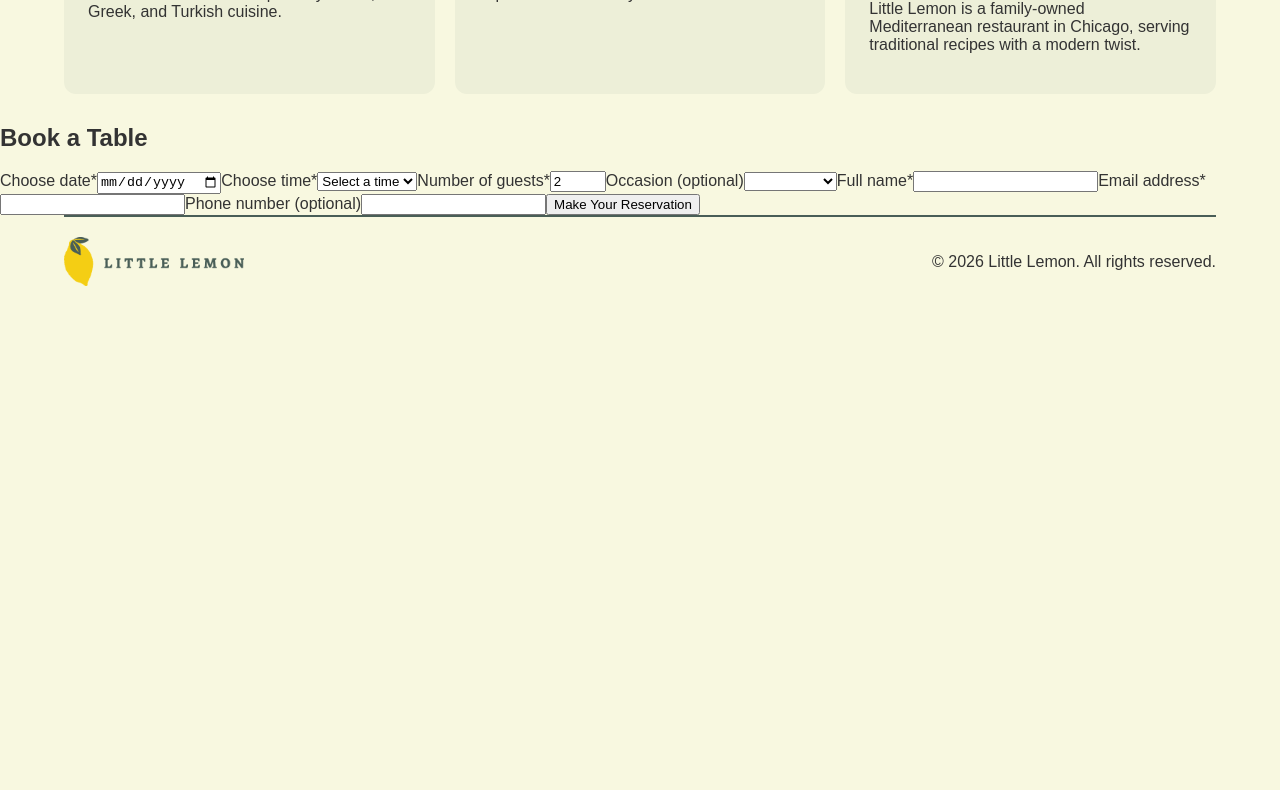
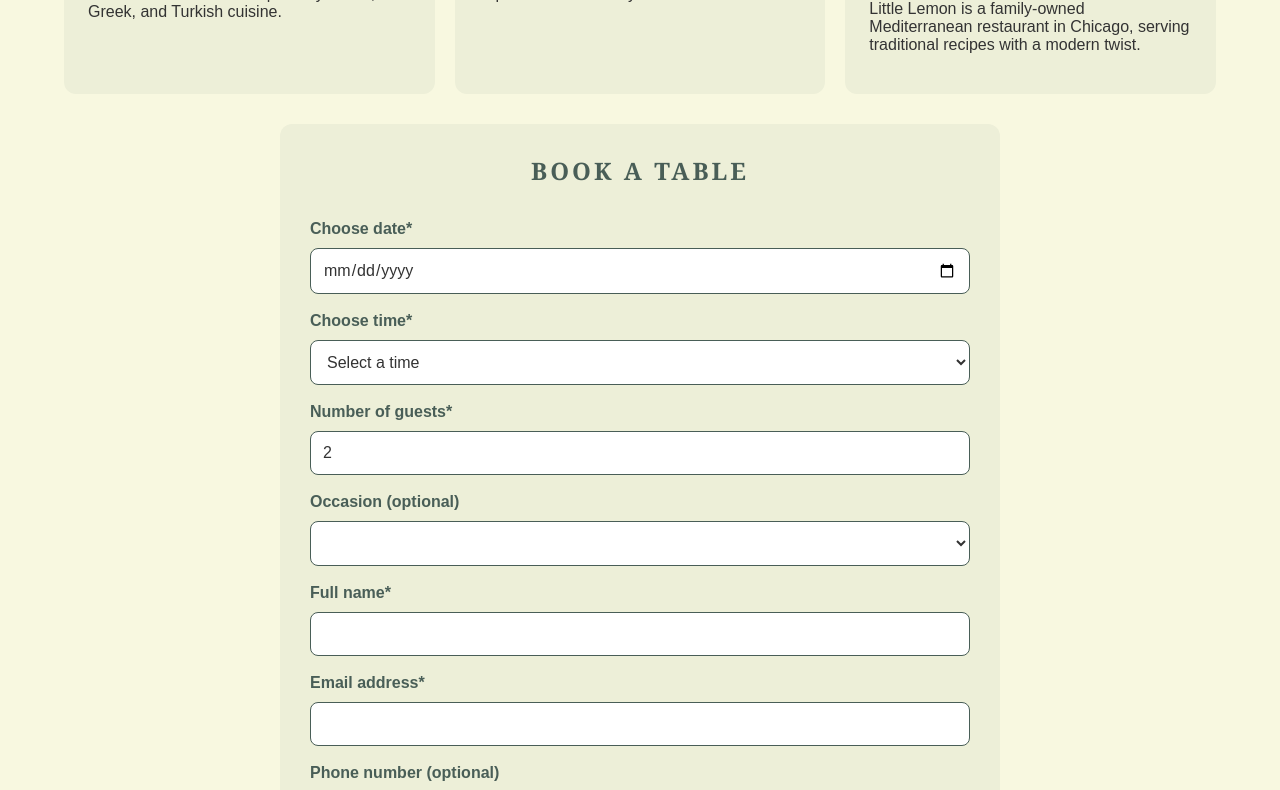
Before and after one commit to robdesh72/little-lemon, a React (Create React App) app: page / in a window 1280 px wide. Shown: the part 900-1690 px from the top of the page. Before the commit the page ends 1207 px from the top, so only its background shows below. Built offline with nearby package versions, Linux system fonts and the light colour scheme.

Commit message:
Polish booking form and confirmation page

```diff
--- a/src/App.css
+++ b/src/App.css
@@ -44,7 +44,7 @@ nav a {
   color: white;
   text-decoration: none;
   font-size: 18px;
-    font-family: Cambria, Cochin, Georgia, Times, 'Times New Roman', serif;
+  font-family: Cambria, Cochin, Georgia, Times, "Times New Roman", serif;
   font-weight: bold;
   text-transform: uppercase;
   letter-spacing: 3px;
@@ -63,10 +63,9 @@ nav a:hover {
 /* Promotional banner styling */
 
 .promotion {
-    background-image: linear-gradient(
-        rgba(0, 0, 0, 0.5),
-        rgba(0, 0, 0, 0.5)
-    ), url("../public/images/banner.jpg");
+  background-image:
+    linear-gradient(rgba(0, 0, 0, 0.5), rgba(0, 0, 0, 0.5)),
+    url("../public/images/banner.jpg");
 
   background-size: cover;
   background-position: center;
@@ -87,7 +86,8 @@ nav a:hover {
   padding: 12px 20px;
   border-radius: 8px;
   margin-top: 10px;
-    transition: background-color 0.5s ease-in-out,
+  transition:
+    background-color 0.5s ease-in-out,
     color 0.5s ease-in-out;
 }
 
@@ -124,7 +124,7 @@ nav a:hover {
 /* Content card title styling */
 
 .content-cards h2 {
-    font-family: Cambria, Cochin, Georgia, Times, 'Times New Roman', serif;
+  font-family: Cambria, Cochin, Georgia, Times, "Times New Roman", serif;
   font-weight: bold;
   text-transform: uppercase;
   letter-spacing: 3px;
@@ -216,3 +216,179 @@ footer {
     font-size: 14px;
   }
 }
+
+/* Booking form styling */
+
+.booking-section {
+  max-width: 720px;
+  margin: 0 auto 40px;
+  padding: 0 20px;
+}
+
+.booking-section form {
+  display: grid;
+  grid-template-columns: 1fr;
+  gap: 10px;
+  background-color: #edefd8;
+  padding: 30px;
+  border-radius: 12px;
+}
+
+.booking-section h2 {
+  margin: 0 0 15px;
+  color: #495e57;
+  font-family: Cambria, Cochin, Georgia, Times, "Times New Roman", serif;
+  text-align: center;
+  text-transform: uppercase;
+  letter-spacing: 3px;
+}
+
+.booking-section label {
+  font-weight: bold;
+  color: #495e57;
+  margin-top: 8px;
+}
+
+.booking-section input,
+.booking-section select {
+  box-sizing: border-box;
+  width: 100%;
+  min-width: 0;
+  padding: 12px;
+  border: 1px solid #495e57;
+  border-radius: 8px;
+  background-color: white;
+  color: #333333;
+  font: inherit;
+}
+
+.booking-section input:focus-visible,
+.booking-section select:focus-visible,
+.booking-section button:focus-visible {
+  outline: 3px solid #495e57;
+  outline-offset: 3px;
+}
+
+.booking-section button {
+  margin-top: 15px;
+  padding: 14px 20px;
+  border: none;
+  border-radius: 8px;
+  background-color: #f4ce14;
+  color: #333333;
+  font: inherit;
+  font-weight: bold;
+  cursor: pointer;
+  transition:
+    background-color 0.5s ease-in-out,
+    color 0.5s ease-in-out;
+}
+
+.booking-section button:hover {
+  background-color: #495e57;
+  color: white;
+}
+
+.booking-section [role="alert"] {
+  margin: 5px 0 0;
+  color: #9b1c1c;
+  font-weight: bold;
+}
+
+/* Smooth scrolling for page navigation */
+
+html {
+  scroll-behavior: smooth;
+}
+
+@media (prefers-reduced-motion: reduce) {
+  html {
+    scroll-behavior: auto;
+  }
+}
+
+/* Booking confirmation page */
+
+.confirmation-page {
+  min-height: 100vh;
+  box-sizing: border-box;
+  display: flex;
+  flex-direction: column;
+  justify-content: center;
+  align-items: center;
+  padding: 30px 20px;
+}
+
+.confirmation-page > h1,
+.confirmation-page > p,
+.confirmation-page > h2,
+.confirmation-page > ul,
+.confirmation-page > a {
+  width: 100%;
+  max-width: 520px;
+  box-sizing: border-box;
+}
+
+.confirmation-page h1 {
+  margin: 0 0 15px;
+  color: #495e57;
+  font-family: Cambria, Cochin, Georgia, "Times New Roman", serif;
+  font-size: 32px;
+  text-align: center;
+  text-transform: uppercase;
+  letter-spacing: 3px;
+}
+
+.confirmation-page > p {
+  text-align: center;
+  margin: 0 0 25px;
+}
+
+.confirmation-page h2 {
+  color: #495e57;
+  font-size: 20px;
+  margin: 0 0 15px;
+}
+
+.confirmation-page ul {
+  margin: 0 0 25px;
+  padding: 25px 25px 25px 45px;
+  background-color: #edefd8;
+  border-radius: 12px;
+  line-height: 1.9;
+  overflow-wrap: anywhere;
+  list-style: none;
+  padding-left: 25px;
+}
+
+.confirmation-page > a {
+  display: block;
+  width: fit-content;
+  max-width: 100%;
+  padding: 14px 20px;
+  border-radius: 8px;
+  background-color: #f4ce14;
+  color: #333333;
+  font-weight: bold;
+  text-align: center;
+  text-decoration: none;
+  transition:
+    background-color 0.5s ease-in-out,
+    color 0.5s ease-in-out;
+}
+
+.confirmation-page > a:hover {
+  background-color: #495e57;
+  color: white;
+}
+
+.confirmation-page > a:focus-visible {
+  outline: 3px solid #495e57;
+  outline-offset: 3px;
+}
+
+@media (prefers-reduced-motion: reduce) {
+  .confirmation-page > a {
+    transition: none;
+  }
+}
--- a/src/App.js
+++ b/src/App.js
@@ -16,10 +16,16 @@ function BookingPage({ availableTimes, dispatch }) {
   const navigate = useNavigate();
 
   function submitForm(formData) {
-    if (window.submitAPI(formData)) {
-      navigate("/confirmed");
-    }
+  const bookingSucceeded = window.submitAPI(formData);
+
+  if (bookingSucceeded) {
+    navigate("/confirmed", {
+      state: { reservation: formData },
+    });
   }
+
+  return bookingSucceeded;
+}
 
   return (
     <BookingForm
@@ -50,7 +56,7 @@ function App() {
                 />
               </header>
 
-              <nav>
+              <nav aria-label="Main navigation">
                 <ul>
                   <li>
                     <a href="#home">Home</a>
--- a/src/components/BookingForm.js
+++ b/src/components/BookingForm.js
@@ -1,5 +1,5 @@
 import { useState } from "react";
-const today = new Date().toLocaleDateString("en-CA");
+const today = new Date().toLocaleDateString("sv-SE");
 function BookingForm({ availableTimes, dispatch, submitForm }) {
   const [selectedDate, setSelectedDate] = useState("");
   const [selectedTime, setSelectedTime] = useState("");
@@ -8,6 +8,7 @@ function BookingForm({ availableTimes, dispatch, submitForm }) {
   const [fullName, setFullName] = useState("");
   const [email, setEmail] = useState("");
   const [phone, setPhone] = useState("");
+  const [bookingError, setBookingError] = useState("");
   function handleSubmit(event) {
     event.preventDefault();
 
@@ -21,7 +22,15 @@ function BookingForm({ availableTimes, dispatch, submitForm }) {
       phone: phone,
     };
 
-  submitForm(formData);
+    setBookingError("");
+
+    const bookingSucceeded = submitForm(formData);
+
+    if (!bookingSucceeded) {
+      setBookingError(
+        "We couldn't complete your reservation. Please try again.",
+      );
+    }
   }
   return (
     <form onSubmit={handleSubmit}>
@@ -31,6 +40,7 @@ function BookingForm({ availableTimes, dispatch, submitForm }) {
       <input
         id="res-date"
         type="date"
+        onClick={(event) => event.currentTarget.showPicker?.()}
         min={today}
         value={selectedDate}
         onChange={(event) => {
@@ -115,6 +125,7 @@ function BookingForm({ availableTimes, dispatch, submitForm }) {
       />
 
       <button type="submit">Make Your Reservation</button>
+      {bookingError && <p role="alert">{bookingError}</p>}
     </form>
   );
 }
--- a/src/components/ConfirmedBooking.js
+++ b/src/components/ConfirmedBooking.js
@@ -1,8 +1,46 @@
+import { useLocation } from "react-router-dom";
+
 function ConfirmedBooking() {
+  const location = useLocation();
+  const reservation = location.state?.reservation;
+
+  if (!reservation) {
+    return (
+      <main className="confirmation-page">
+        <h1>No Reservation Details Found</h1>
+        <p>Please complete the booking form first.</p>
+        <a href="/">Return to Home</a>
+      </main>
+    );
+  }
+
   return (
-    <main>
+    <main className="confirmation-page">
       <h1>Booking Confirmed!</h1>
       <p>Your table reservation has been confirmed.</p>
+
+      <h2>Here are your reservation details:</h2>
+      <ul>
+        <li>Date: {reservation.date}</li>
+        <li>
+          Time:{" "}
+          {new Date(`2000-01-01T${reservation.time}:00`).toLocaleTimeString(
+            "en-US",
+            {
+              hour: "numeric",
+              minute: "2-digit",
+              hour12: true,
+            },
+          )}
+        </li>
+        <li>Number of guests: {reservation.guests}</li>
+        <li>Occasion: {reservation.occasion || "Not provided"}</li>
+        <li>Full name: {reservation.fullName}</li>
+        <li>Email address: {reservation.email}</li>
+        <li>Phone number: {reservation.phone || "Not provided"}</li>
+      </ul>
+
+      <a href="/">Return to Home</a>
     </main>
   );
 }
```
Also changed, not shown: 1 other file (tests, documents, lock files or other folders). Lines whose indentation alone changed are shown as unchanged.
